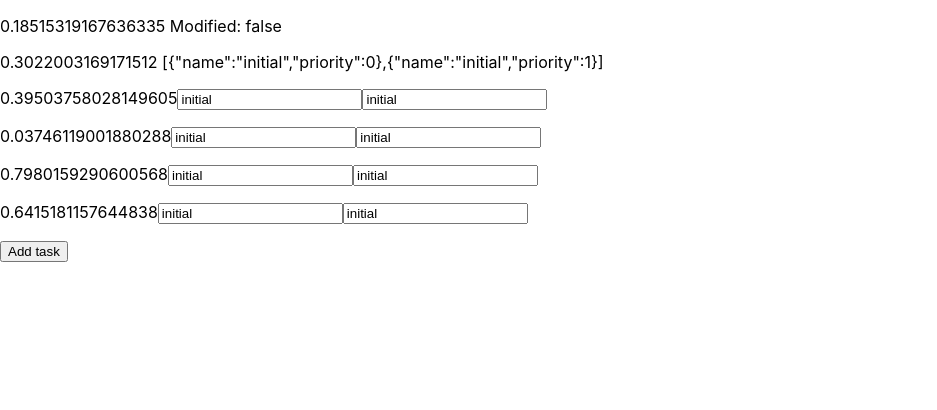
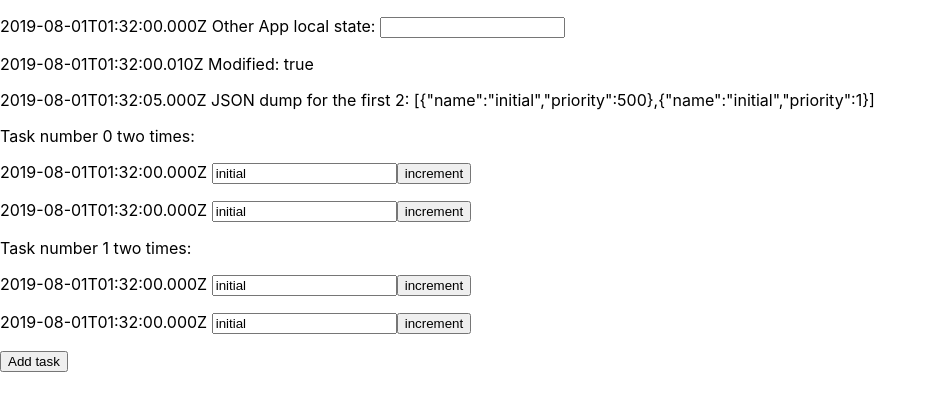
Before and after one commit to ienjoygit/hookstate, a React (Create React App) app in the folder experimental/: page / in a window 1280 px wide. Shown: the top 410 px of the page, without its empty margins (0-937 px from the left). Built offline with nearby package versions, Linux system fonts and the light colour scheme.

Commit message:
more experiments towards Touched plugin

```diff
--- a/experimental/package.json
+++ b/experimental/package.json
@@ -7,6 +7,7 @@
         "@types/node": "12.6.4",
         "@types/react": "16.8.23",
         "@types/react-dom": "16.8.4",
+        "lodash.isequal": "^4.5.0",
         "react": "^16.8.6",
         "react-dom": "^16.8.6",
         "react-scripts": "3.0.1",
@@ -32,5 +33,8 @@
             "last 1 firefox version",
             "last 1 safari version"
         ]
+    },
+    "devDependencies": {
+        "@types/lodash.isequal": "^4.5.5"
     }
 }
--- a/experimental/src/App.tsx
+++ b/experimental/src/App.tsx
@@ -3,6 +3,8 @@ import logo from './logo.svg';
 import './App.css';
 
 import { useStateLink, StateLink, createStateLink, Plugin, Path, useStateWatch } from './lib/UseStateLink';
+
+import isEqual from 'lodash.isequal';
 
 JSON.stringify({ x: 5, y: 6, toJSON() { return this.x + this.y; } });
 
@@ -13,8 +15,8 @@ const state = createStateLink<TaskItem[]>(Array.from(Array(2).keys()).map((i) =>
 })));
 
 setInterval(() => {
-    state.use().nested[0].nested.priority.set(p => p === 10 ? 0 : (p || 0) + 1)
-}, 100);
+    state.use().nested[0].nested.priority.set(p => (p || 0) + 1)
+}, 10);
 
 interface TaskItem {
     name: string,
@@ -27,22 +29,21 @@ const TaskView = (props: { link: StateLink<TaskItem> }) => {
     // const priorityLink = locallink.nested.priority;
     // const nameLink = locallink.nested.name;
     // return <p>
-    //     {Math.random()} {nameLink.value}
+    //     {new Date().toISOString()} {nameLink.value}
     //     <input value={nameLink.value} onChange={v => nameLink.set(v.target.value)} />
     //     <input value={nameLink.value} onChange={v => priorityLink.set(pv => Number(pv) + 1)} />
     // </p>
 
     return <p>
-        {Math.random()}
-        {/* {locallink.nested.name.value} */}
-        <input value={locallink.value.name} onChange={v => locallink.nested.name.set(v.target.value)} />
-        <input value={locallink.value.name} onChange={v => locallink.nested.priority.set(pv => Number(pv) + 1)} />
+        {new Date().toISOString()} <input value={locallink.value.name} onChange={v => locallink.nested.name.set(v.target.value)} />
+        <button onClick={v => locallink.nested.priority.set(pv => Number(pv) + 1)} children={'increment'} />
         {/* <input value={'increment priority'} onChange={v => locallink.nested.priority.set(pv => Number(pv) + 1)} /> */}
     </p>
 }
 
-const TwiceTaskView = (props: { link: StateLink<TaskItem> }) => {
+const TwiceTaskView = (props: { link: StateLink<TaskItem>, ind: number }) => {
     return <>
+        Task number {props.ind} two times:
         <TaskView link={props.link} />
         <TaskView link={props.link} />
     </>;
@@ -51,26 +52,28 @@ const TwiceTaskView = (props: { link: StateLink<TaskItem> }) => {
 const JsonDump = (props: {link: StateLink<TaskItem[]>}) => {
     const locallink = useStateLink(props.link);
     return <p>
-        {Math.random()} {JSON.stringify(locallink.value.slice(0, 2))}
+        {new Date().toISOString()} JSON dump for the first 2: {JSON.stringify(locallink.value.slice(0, 2))}
     </p>;
 }
 
 const ModifiedStatus = (props: {link: StateLink<TaskItem[], ModifiedPluginExtensions>}) => {
-    const modified = useStateWatch(props.link, (l) => {
-        return l.extended.modified();
+    const modified = useStateWatch(props.link, (l, prev: boolean | undefined) => {
+        return l.extended.modified(prev !== undefined);
     });
     return <p>
-        {Math.random()} Modified: {modified.toString()}
+        {new Date().toISOString()} Modified: {modified.toString()}
     </p>;
 }
 
 type ModifiedPluginExtensions = {
-    modified: () => boolean;
-    unmodified: () => boolean;
+    touched: () => boolean;
+    modified: (checkOnlyTouched?: boolean) => boolean;
+    unmodified: (checkOnlyTouched?: boolean) => boolean;
 }
 
 function ModifiedPlugin<S>(): Plugin<S, ModifiedPluginExtensions> {
-    let initial: TaskItem[] | undefined = undefined;
+    // tslint:disable-next-line: no-any
+    let initial: any | undefined = undefined;
     const getInitial = (path: Path) => {
         let result = initial;
         path.forEach(p => {
@@ -78,46 +81,105 @@ function ModifiedPlugin<S>(): Plugin<S, ModifiedPluginExtensions> {
         });
         return result;
     }
-    function defaultEqualityOperator<S>(a: S, b: S | undefined) {
-        if (typeof b === 'object') {
-            // check reference equality first for speed
-            if (a === b) {
-                return true;
+    const touched: object = {}
+    const setTouched = (path: Path) => {
+        let result = touched;
+        path.forEach(p => {
+            result[p] = result[p] || {}
+            result = result[p]
+        });
+    }
+    const getTouched = (path: Path): object | undefined => {
+        let result = touched;
+        path.forEach(p => {
+            result = result && result[p];
+        });
+        return result;
+    }
+    // tslint:disable-next-line: no-any
+    // function deepEqual(a: any, b: any) {
+    //     if ((typeof a === 'object' && a !== null) &&
+    //         (typeof b === 'object' && b !== null)) {
+    //         const aKeys = Object.keys(a);
+    //         const bKeys = Object.keys(b);
+    //         if (aKeys.length !== bKeys.length) {
+    //             return false;
+    //         }
+    //         for (const k in a) {
+    //             if (!(k in b) || !deepEqual(a[k], b[k])) { return false; }
+    //         }
+    //         for (const k in b) {
+    //             if (!(k in a)) { return false; }
+    //         }
+    //         return true;
+    //     } else {
+    //         return a === b;
+    //     }
+    // }
+    function deepEqualTouched(t: object | undefined, a: any, b: any) {
+        if (t === undefined) {
+            return true;
+        }
+        if ((typeof a === 'object' && a !== null) &&
+            (typeof b === 'object' && b !== null)) {
+            const touchedKeys = Object.keys(t);
+            for (let index = 0; index < touchedKeys.length; index += 1) {
+                const k = touchedKeys[index];
+                if (!deepEqualTouched(t[k], a[k], b[k])) { return false; }
             }
-            return JSON.stringify(a) === JSON.stringify(b);
+            return true;
+        } else {
+            return a === b;
         }
-        return a === b;
     }
-    const modified = (v: StateLink<any, {}>, path: Path) => {
-        return !defaultEqualityOperator(v.value, getInitial(path))
+    function deepVisit(a: any): void {
+        if (typeof a === 'object' && a !== null) {
+            for (const k in a) {
+                deepVisit(a[k])
+            }
+        }
+    }
+    const modified = (v: StateLink<any, {}>, path: Path, checkOnlyTouched?: boolean) => {
+        // return !deepEqual(v.value, getInitial(path))
+        // return !isEqual(v.value, getInitial(path))
+        // JSON.stringify(v.value); // leave trace of used for everything
+        if (!checkOnlyTouched) {
+            deepVisit(v.value)
+        }
+        return !deepEqualTouched(getTouched(path), v.value, getInitial(path))
     }
     return {
+        id: 'ModifiedPlugin',
         defines: ['modified', 'unmodified'],
         onInit: (i) => {
             initial = JSON.parse(JSON.stringify(i)) as TaskItem[];
             return undefined;
         },
-        // onSet: (p, v) => console.log('onSet', p, v),
+        onSet: (p) => setTouched(p),
         extensions: (l) => ({
-            modified: () => modified(l, l.path),
-            unmodified: () => !modified(l, l.path),
+            touched: () => getTouched(l.path) !== undefined,
+            modified: (checkOnlyTouched?: boolean) => modified(l, l.path, checkOnlyTouched),
+            unmodified: (checkOnlyTouched?: boolean) => !modified(l, l.path, checkOnlyTouched),
         })
     }
 };
 
 const App = () => {
-    const vl = useStateLink<TaskItem[], { myext: () => void }>(Array.from(Array(2).keys()).map((i) => ({
-        name: 'initial',
-        priority: i
-    }))).with(ModifiedPlugin);
-    // const vl = useStateLink(state).with(ModifiedPlugin)
+    // const vl = useStateLink<TaskItem[], { myext: () => void }>(Array.from(Array(2).keys()).map((i) => ({
+    //     name: 'initial',
+    //     priority: i
+    // }))).with(ModifiedPlugin);
+    const [value, setValue] = React.useState('');
+    const vl = useStateLink(state).with(ModifiedPlugin)
 
     return <>
+        <p>{new Date().toISOString()} Other App local
+        state: <input value={value} onChange={e => setValue(e.target.value)} /></p>
         <ModifiedStatus link={vl} />
         {/* {value} */}
         <JsonDump link={vl} />
         {
-            vl.$.map((i, ind) => <TwiceTaskView key={ind} link={i} />)
+            vl.$.map((i, ind) => <TwiceTaskView key={ind} ind={ind} link={i} />)
         }
         <button
             onClick={() => vl.inferred.push({
--- a/experimental/src/lib/UseStateLink.tsx
+++ b/experimental/src/lib/UseStateLink.tsx
@@ -50,6 +50,7 @@ export interface StateLink<S, P extends {} = {}> extends ReadonlyStateLink<S, P>
 export type ValueLink<S, P extends {} = {}> = StateLink<S, P>;
 
 export interface Plugin<S, E extends {}> {
+    id: string;
     defines: (keyof E)[],
     // tslint:disable-next-line: no-any
     onInit?: (initialValue: S) => S | void,
@@ -108,6 +109,7 @@ class State implements Subscribable {
 
     // tslint:disable-next-line: no-any
     private _extensions: Record<string, Plugin<any, {}>> = {};
+    private _plugins: Set<string> = new Set();
 
     // tslint:disable-next-line:no-any
     constructor(private _value: any) { }
@@ -153,8 +155,11 @@ class State implements Subscribable {
         if (this._edition !== 0) {
             return;
         }
-
         const plugin = pluginInit();
+        if (this._plugins.has(plugin.id)) {
+            return;
+        }
+        this._plugins.add(plugin.id);
         if (plugin.onInit) {
             const initValue = plugin.onInit(this._value)
             if (initValue !== undefined) {
@@ -487,6 +492,9 @@ class StateLinkImpl<S, P extends {}> implements StateLink<S, P>, Subscribable, S
             },
             getOwnPropertyDescriptor: (target, p) => {
                 const origin = Object.getOwnPropertyDescriptor(target, p);
+                if (origin && Array.isArray(target) && p in Array.prototype) {
+                    return origin;
+                }
                 return origin && {
                     configurable: true, // JSON.stringify() does not work for an object without it
                     enumerable: origin.enumerable,
@@ -511,9 +519,15 @@ class StateLinkImpl<S, P extends {}> implements StateLink<S, P>, Subscribable, S
                 return onInvalidUsage('defineProperty')
             },
             enumerate: (target) => {
+                if (Array.isArray(target)) {
+                    return Object.keys(target).concat('length');
+                }
                 return Object.keys(target);
             },
             ownKeys: (target) => {
+                if (Array.isArray(target)) {
+                    return Object.keys(target).concat('length');
+                }
                 return Object.keys(target);
             },
             apply: (target, thisArg, argArray?) => {
```
Also changed, not shown: 1 other file (tests, documents, lock files or other folders).
